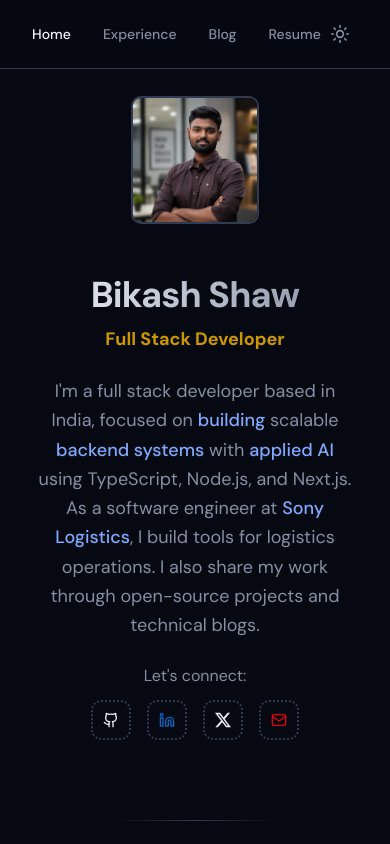
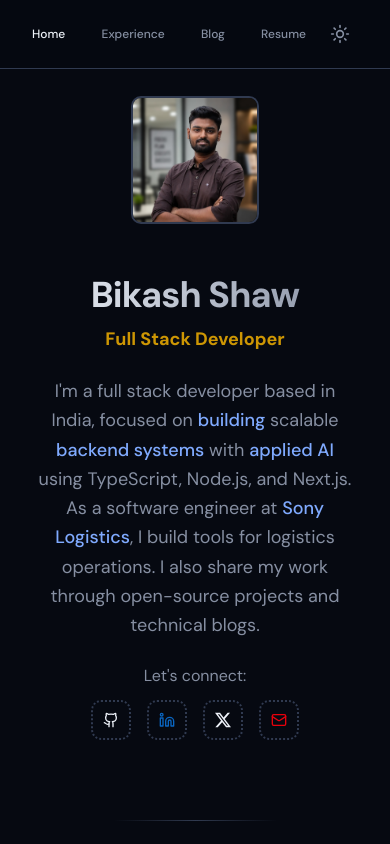
Before and after one commit to bikash138/Portfolio, a Next.js app: page / in a window 390 px wide. Shown: the top 844 px of the page. Built offline with nearby package versions, Linux system fonts and the light colour scheme.

Commit message:
update: navbar

```diff
--- a/src/components/NavBar.tsx
+++ b/src/components/NavBar.tsx
@@ -25,8 +25,11 @@ const NavBar: React.FC = () => {
   return (
     <div className="bg-background/80 border-border fixed top-0 right-0 left-0 z-50 border-b backdrop-blur-xl">
       <div className="px-4 md:px-20">
-        <div className="mx-auto flex max-w-4xl items-center justify-between px-4 py-4 md:px-6">
-          <nav aria-label="Main navigation" className="flex items-center gap-8">
+        <div className="mx-auto flex max-w-4xl items-center justify-between gap-4 px-4 py-4 md:px-6">
+          <nav
+            aria-label="Main navigation"
+            className="flex min-w-0 flex-1 items-center justify-between gap-2 sm:flex-none sm:justify-start sm:gap-8"
+          >
             {navLinks.map((link) => {
               const isActive =
                 link.href === "/resume"
@@ -36,7 +39,7 @@ const NavBar: React.FC = () => {
                 <Link
                   key={link.href}
                   href={link.href}
-                  className={`text-sm font-medium transition-colors ${
+                  className={`text-xs font-medium whitespace-nowrap transition-colors sm:text-sm ${
                     isActive
                       ? "text-foreground"
                       : "text-muted-foreground hover:text-foreground"
@@ -48,7 +51,7 @@ const NavBar: React.FC = () => {
             })}
           </nav>
 
-          <div className="flex items-center gap-3">
+          <div className="flex shrink-0 items-center">
             <button
               onClick={toggleTheme}
               className="text-muted-foreground hover:text-foreground hover:bg-muted cursor-pointer rounded-lg p-2 transition-colors"
```
